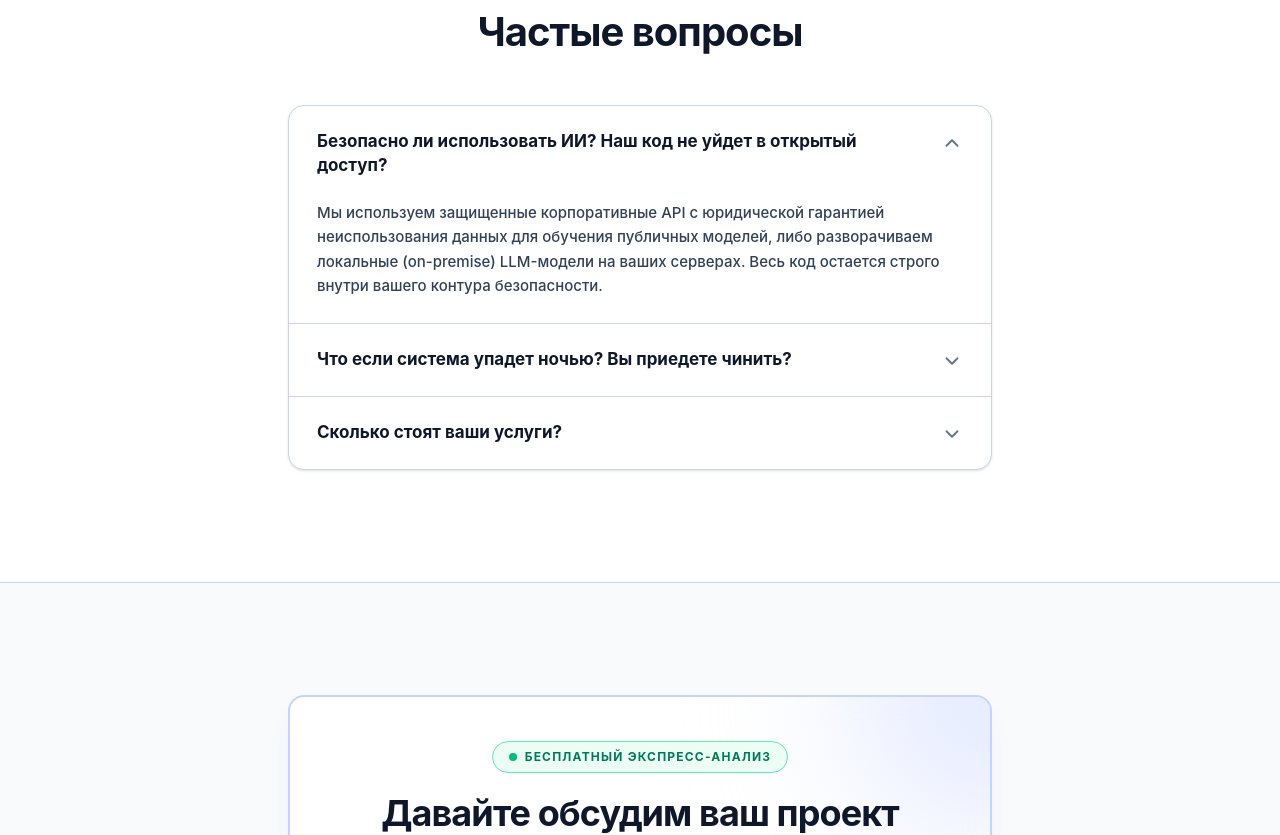
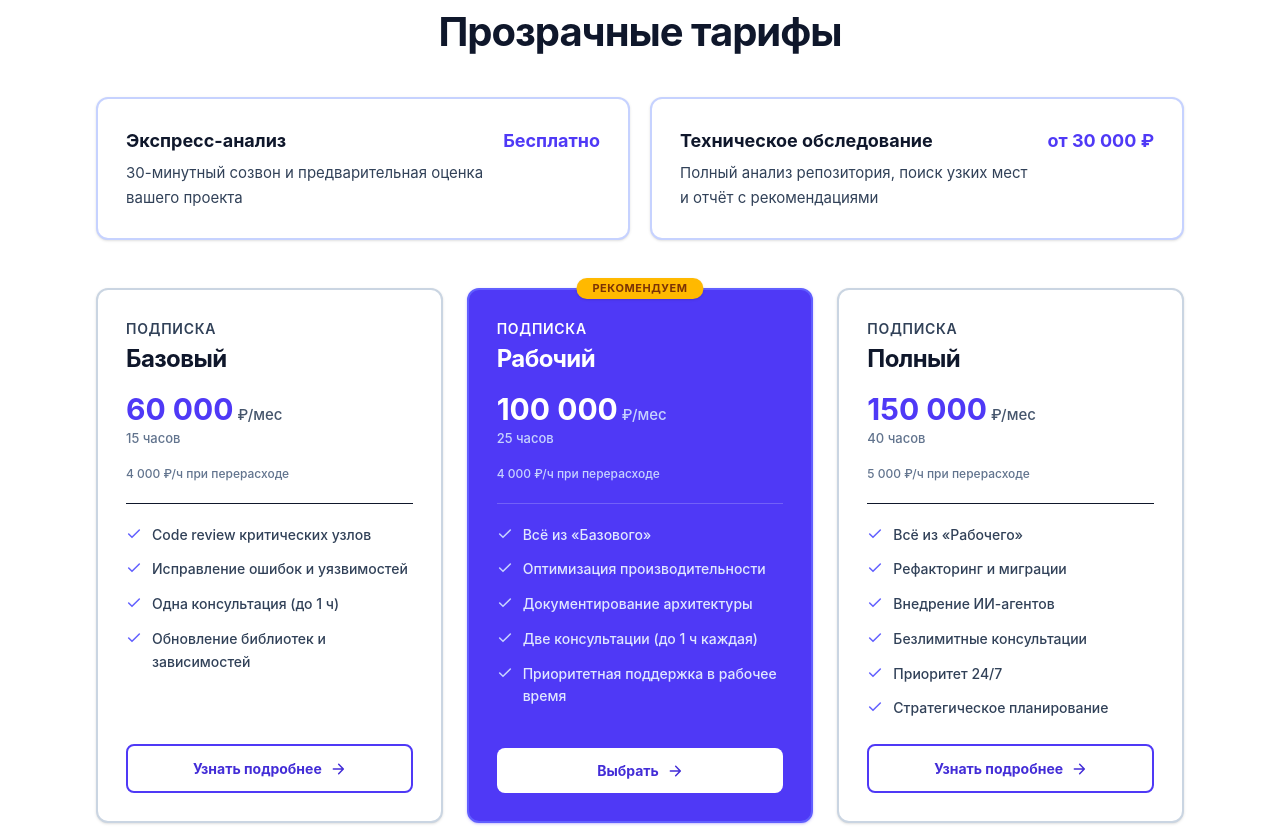
Before and after one commit to kv4/axiomui.ru, a React (Vite) app: page / in a window 1280 px wide. Shown: the part 3680-4515 px from the top of the page. Built offline with nearby package versions, Linux system fonts and the light colour scheme.

Commit message:
pricing section with russian tariffs

```diff
--- a/src/App.tsx
+++ b/src/App.tsx
@@ -149,6 +149,165 @@ const STEPS = [
     text: "Настраиваем инструменты ИИ-агентов под ваши задачи и обучаем команду работать эффективнее.",
   },
 ];
+
+// ─── Pricing data ─────────────────────────────────────────────────────────
+
+const SUBSCRIPTIONS = [
+  {
+    name: "Базовый",
+    hours: "15",
+    price: "60 000",
+    note: "4 000 ₽/ч при перерасходе",
+    features: [
+      "Code review критических узлов",
+      "Исправление ошибок и уязвимостей",
+      "Одна консультация (до 1 ч)",
+      "Обновление библиотек и зависимостей",
+    ],
+    best: false,
+  },
+  {
+    name: "Рабочий",
+    hours: "25",
+    price: "100 000",
+    note: "4 000 ₽/ч при перерасходе",
+    features: [
+      "Всё из «Базового»",
+      "Оптимизация производительности",
+      "Документирование архитектуры",
+      "Две консультации (до 1 ч каждая)",
+      "Приоритетная поддержка в рабочее время",
+    ],
+    best: true,
+  },
+  {
+    name: "Полный",
+    hours: "40",
+    price: "150 000",
+    note: "5 000 ₽/ч при перерасходе",
+    features: [
+      "Всё из «Рабочего»",
+      "Рефакторинг и миграции",
+      "Внедрение ИИ-агентов",
+      "Безлимитные консультации",
+      "Приоритет 24/7",
+      "Стратегическое планирование",
+    ],
+    best: false,
+  },
+];
+
+const ONE_TIME = [
+  {
+    name: "Экспресс-анализ",
+    price: "Бесплатно",
+    desc: "30-минутный созвон и предварительная оценка вашего проекта",
+  },
+  {
+    name: "Техническое обследование",
+    price: "от 30 000 ₽",
+    desc: "Полный анализ репозитория, поиск узких мест и отчёт с рекомендациями",
+  },
+];
+
+function Pricing() {
+  return (
+    <section id="pricing" className="relative border-t border-slate-300 bg-white py-20 sm:py-28">
+      <div className="mx-auto max-w-6xl px-5 lg:px-8">
+
+        <SectionHeader eyebrow="Цены" title="Прозрачные тарифы" />
+
+        {/* One-time services */}
+        <div className="mt-10 grid grid-cols-1 gap-5 sm:grid-cols-2">
+          {ONE_TIME.map((item) => (
+            <div
+              key={item.name}
+              className="flex flex-col rounded-xl border-2 border-indigo-200 bg-white p-7 shadow-sm transition-all hover:border-indigo-400"
+            >
+              <div className="flex items-start justify-between gap-4">
+                <div>
+                  <h3 className="text-lg font-bold text-slate-900">{item.name}</h3>
+                  <p className="mt-1.5 text-[15px] leading-relaxed text-slate-700">{item.desc}</p>
+                </div>
+                <span className="shrink-0 text-lg font-bold text-indigo-600">{item.price}</span>
+              </div>
+            </div>
+          ))}
+        </div>
+
+        {/* Subscriptions */}
+        <div className="mt-12 grid grid-cols-1 gap-6 sm:grid-cols-3">
+          {SUBSCRIPTIONS.map((plan) => (
+            <div
+              key={plan.name}
+              className={`relative flex flex-col rounded-xl border-2 p-7 shadow-sm transition-all ${
+                plan.best
+                  ? "border-indigo-500 bg-indigo-600 text-white shadow-lg shadow-indigo-600/25"
+                  : "border-slate-300 bg-white hover:border-indigo-300"
+              }`}
+            >
+              {plan.best && (
+                <div className="absolute -top-3 left-1/2 -translate-x-1/2 rounded-full bg-amber-400 px-4 py-0.5 text-[11px] font-bold uppercase tracking-wider text-amber-900 shadow-sm">
+                  Рекомендуем
+                </div>
+              )}
+
+              <div className={`${plan.best ? "text-white" : "text-slate-700"} mb-1 text-[14px] font-semibold uppercase tracking-wider`}>
+                Подписка
+              </div>
+
+              <h3 className={`text-2xl font-bold tracking-tight ${plan.best ? "text-white" : "text-slate-900"}`}>
+                {plan.name}
+              </h3>
+
+              <div className="mt-4 flex items-baseline gap-1">
+                <span className={`text-3xl font-bold ${plan.best ? "text-white" : "text-indigo-600"}`}>
+                  {plan.price}
+                </span>
+                <span className={`text-[15px] font-medium ${plan.best ? "text-indigo-200" : "text-slate-600"}`}>
+                  ₽/мес
+                </span>
+              </div>
+
+              <div className={`mt-0.5 text-[13px] font-medium ${plan.best ? "text-indigo-200" : "text-slate-500"}`}>
+                {plan.hours} часов
+              </div>
+
+              <div className={`mt-4 text-[12px] font-medium ${plan.best ? "text-indigo-200" : "text-slate-500"}`}>
+                {plan.note}
+              </div>
+
+              <ul className="mt-5 space-y-3 border-t pt-5" style={plan.best ? { borderColor: "rgba(255,255,255,0.2)" } : {}}>
+                {plan.features.map((f) => (
+                  <li key={f} className="flex items-start gap-2.5 text-[14px] font-medium leading-relaxed">
+                    <CheckIcon className={`mt-0.5 h-4 w-4 shrink-0 ${plan.best ? "text-indigo-200" : "text-indigo-500"}`} />
+                    <span className={plan.best ? "text-indigo-100" : "text-slate-700"}>{f}</span>
+                  </li>
+                ))}
+              </ul>
+
+              <div className="mt-auto pt-6">
+                <a
+                  href="#contact"
+                  className={`flex w-full items-center justify-center gap-2 rounded-lg px-5 py-3 text-[14px] font-bold transition-all ${
+                    plan.best
+                      ? "bg-white text-indigo-700 hover:bg-indigo-50"
+                      : "border-2 border-indigo-600 bg-white text-indigo-700 hover:bg-indigo-50"
+                  }`}
+                >
+                  {plan.best ? "Выбрать" : "Узнать подробнее"}
+                  <svg className="h-4 w-4" viewBox="0 0 24 24" fill="none" stroke="currentColor" strokeWidth={2.25} strokeLinecap="round" strokeLinejoin="round">
+                    <path d="M5 12h14M13 5l7 7-7 7" />
+                  </svg>
+                </a>
+              </div>
+            </div>
+          ))}
+        </div>
+      </div>
+    </section>
+  );
+}
 
 const FAQ_ITEMS = [
   {
@@ -723,6 +882,7 @@ export default function App() {
         <Problems />
         <Services />
         <Process />
+        <Pricing />
         <FAQ />
         <Contact />
       </main>
```
